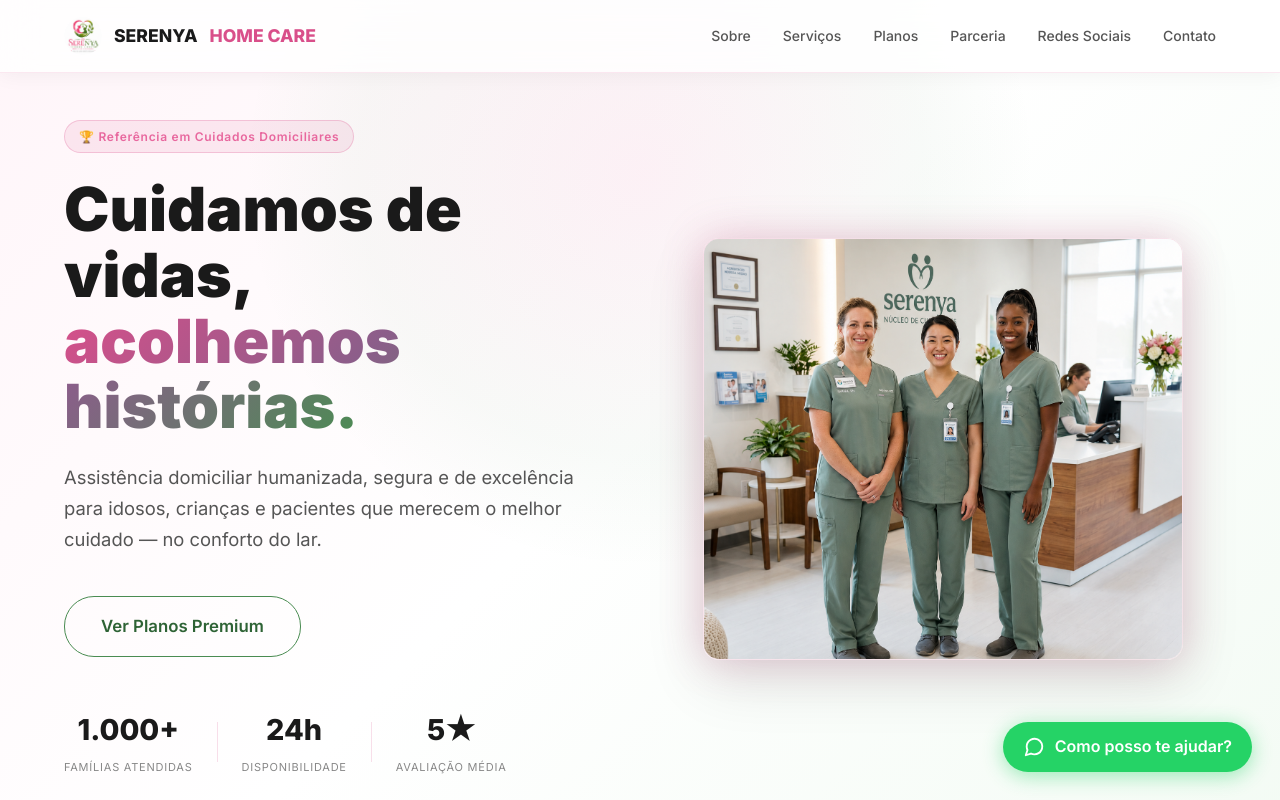
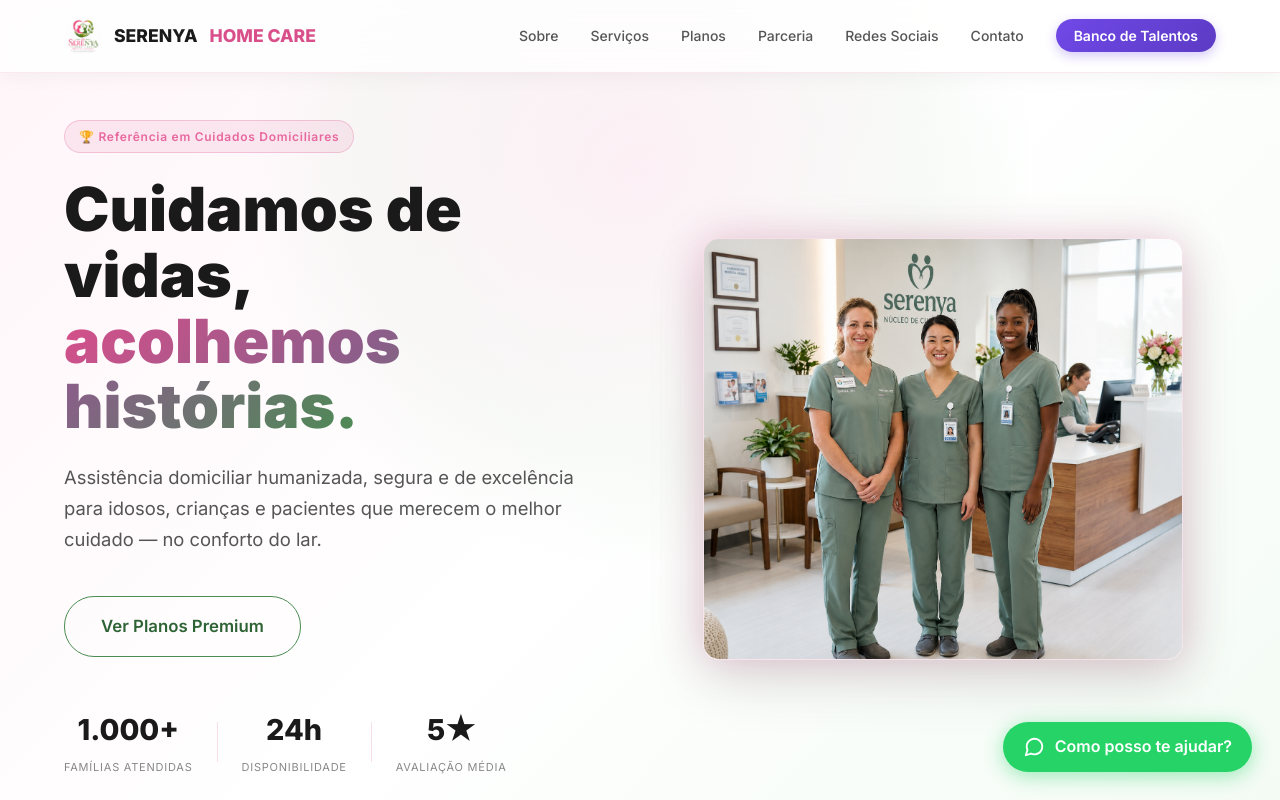
Before and after one commit to LeonardoGMendoza/SERENYAHOMECARE, a Next.js app: page / in a window 1280 px wide. Shown: the top 800 px of the page. Built offline with nearby package versions, Linux system fonts and the light colour scheme.

Commit message:
feat: botao banco de talentos e tela de metas

```diff
--- a/components/Navbar.js
+++ b/components/Navbar.js
@@ -22,6 +22,16 @@
           <li><Link href="#parceria">Parceria</Link></li>
           <li><Link href="#redes">Redes Sociais</Link></li>
           <li><Link href="#contato">Contato</Link></li>
+          <li>
+            <Link
+              href="https://health-sync-hire.lovable.app/"
+              target="_blank"
+              rel="noopener noreferrer"
+              className={styles.btnTalentos}
+            >
+              Banco de Talentos
+            </Link>
+          </li>
         </ul>
 
         <button className={styles.mobileBtn} onClick={() => setIsOpen(!isOpen)} aria-label="Menu">
@@ -38,6 +48,17 @@
             <li><Link href="#parceria" onClick={() => setIsOpen(false)}>Parceria</Link></li>
             <li><Link href="#redes" onClick={() => setIsOpen(false)}>Redes Sociais</Link></li>
             <li><Link href="#contato" onClick={() => setIsOpen(false)}>Contato</Link></li>
+            <li>
+              <Link
+                href="https://health-sync-hire.lovable.app/"
+                target="_blank"
+                rel="noopener noreferrer"
+                onClick={() => setIsOpen(false)}
+                className={styles.btnTalentosMobile}
+              >
+                Banco de Talentos
+              </Link>
+            </li>
           </ul>
         </div>
       )}
--- a/styles/Navbar.module.css
+++ b/styles/Navbar.module.css
@@ -19,6 +19,20 @@
 .menu a { color: var(--text-secondary); font-size: 14px; font-weight: 500; }
 .menu a:hover { color: var(--pink); }
 
+.btnTalentos {
+  background: linear-gradient(135deg, #7048e8 0%, #5c3bc4 100%);
+  color: white !important;
+  padding: 8px 18px;
+  border-radius: 20px;
+  font-weight: 600 !important;
+  box-shadow: 0 4px 12px rgba(112, 72, 232, 0.3);
+  transition: all 0.3s ease;
+}
+
+.btnTalentos:hover {
+  transform: translateY(-2px);
+  box-shadow: 0 6px 16px rgba(112, 72, 232, 0.4);
+}
 .contactBtn {
   background: var(--wa-green);
   color: white;
@@ -39,6 +53,17 @@
 .mobileDropdown ul { list-style: none; display: flex; flex-direction: column; gap: 18px; }
 .mobileDropdown a { color: var(--text-secondary); font-weight: 500; font-size: 15px; }
 .mobileDropdown a:hover { color: var(--text-primary); }
+
+.btnTalentosMobile {
+  display: block;
+  text-align: center;
+  background: linear-gradient(135deg, #7048e8 0%, #5c3bc4 100%);
+  color: white !important;
+  padding: 12px;
+  border-radius: 12px;
+  font-weight: 600 !important;
+  margin-top: 10px;
+}
 .mobileWa {
   margin-top: 16px;
   display: block; text-align: center;
```
